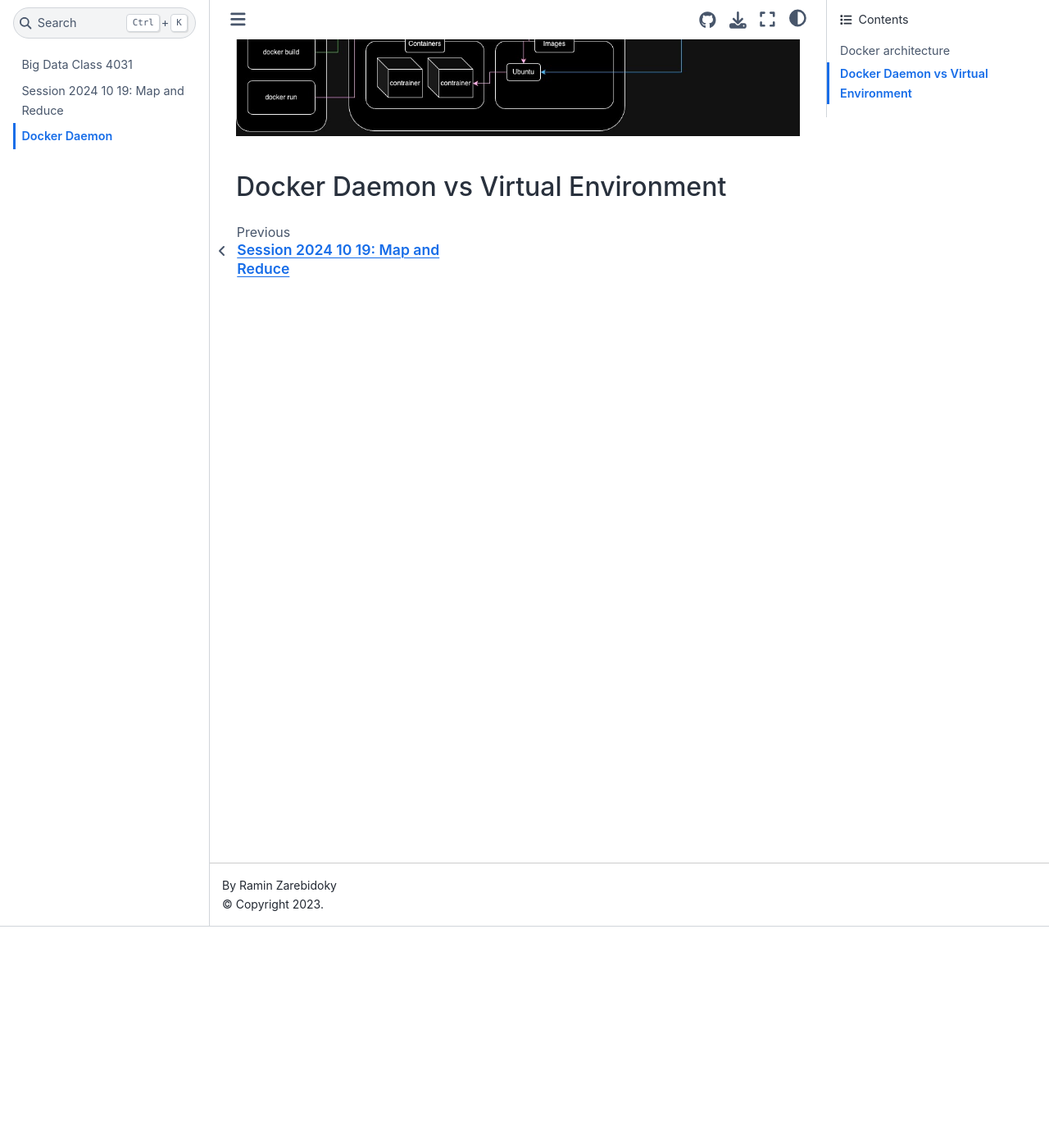
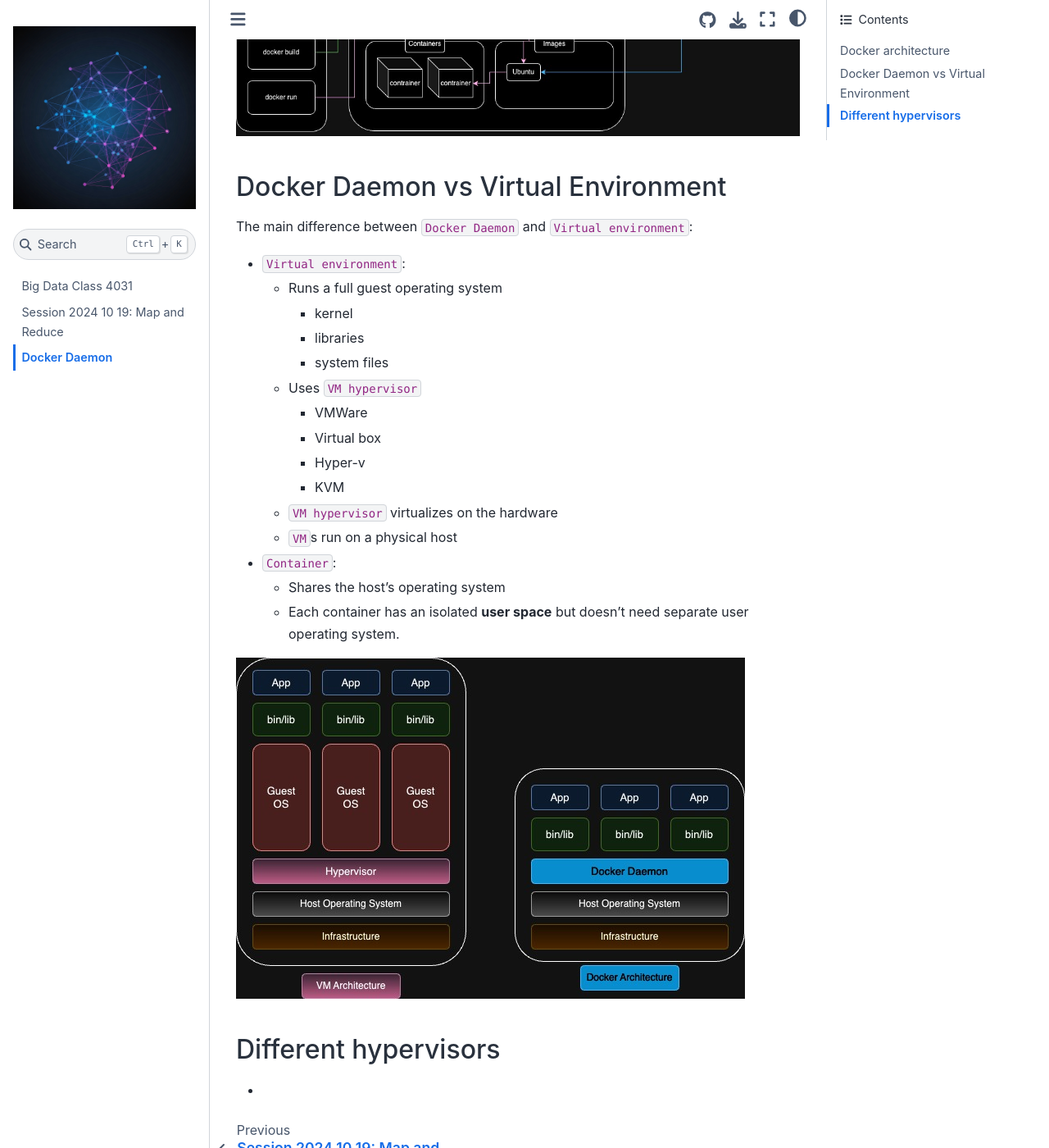
Before and after one commit to LiterallyTheOne/big_data_class_4031, a Jupyter Book: the page built from docs/docker_daemon.md, in a window 1280 px wide and 1400 px high, scrolled down 270 px. Shown: the whole window at 82% size. Built offline with Jupyter Book 1.0.4 settings and Sphinx 7.4.7 and the Sphinx Book theme 1.1.4, drawn with Linux system fonts in a browser that asks for light colours.

Commit message:
Add some details about docker daemon vs virtual environment

```diff
--- a/docs/docker_daemon.md
+++ b/docs/docker_daemon.md
@@ -5,3 +5,30 @@
 ![Docker architecture](figures/docker_architecture.jpg)
 
 ## Docker Daemon vs Virtual Environment
+
+The main difference between `Docker Daemon` and
+`Virtual environment`:
+
+* `Virtual environment`:
+    * Runs a full guest operating system
+        * kernel
+        * libraries
+        * system files
+    * Uses `VM hypervisor`
+        * VMWare
+        * Virtual box
+        * Hyper-v
+        * KVM
+    * `VM hypervisor` virtualizes on the hardware
+    * `VM`s run on a physical host
+* `Container`:
+    * Shares the host's operating system
+    * Each container has an isolated **user space** but doesn't need
+      separate user operating system.
+
+![dockerd vs vm](figures/docker_vs_vm.jpg)
+
+
+## Different hypervisors
+
+*
```
Also changed, not shown: docs/figures/docker_vs_vm.jpg (added).
